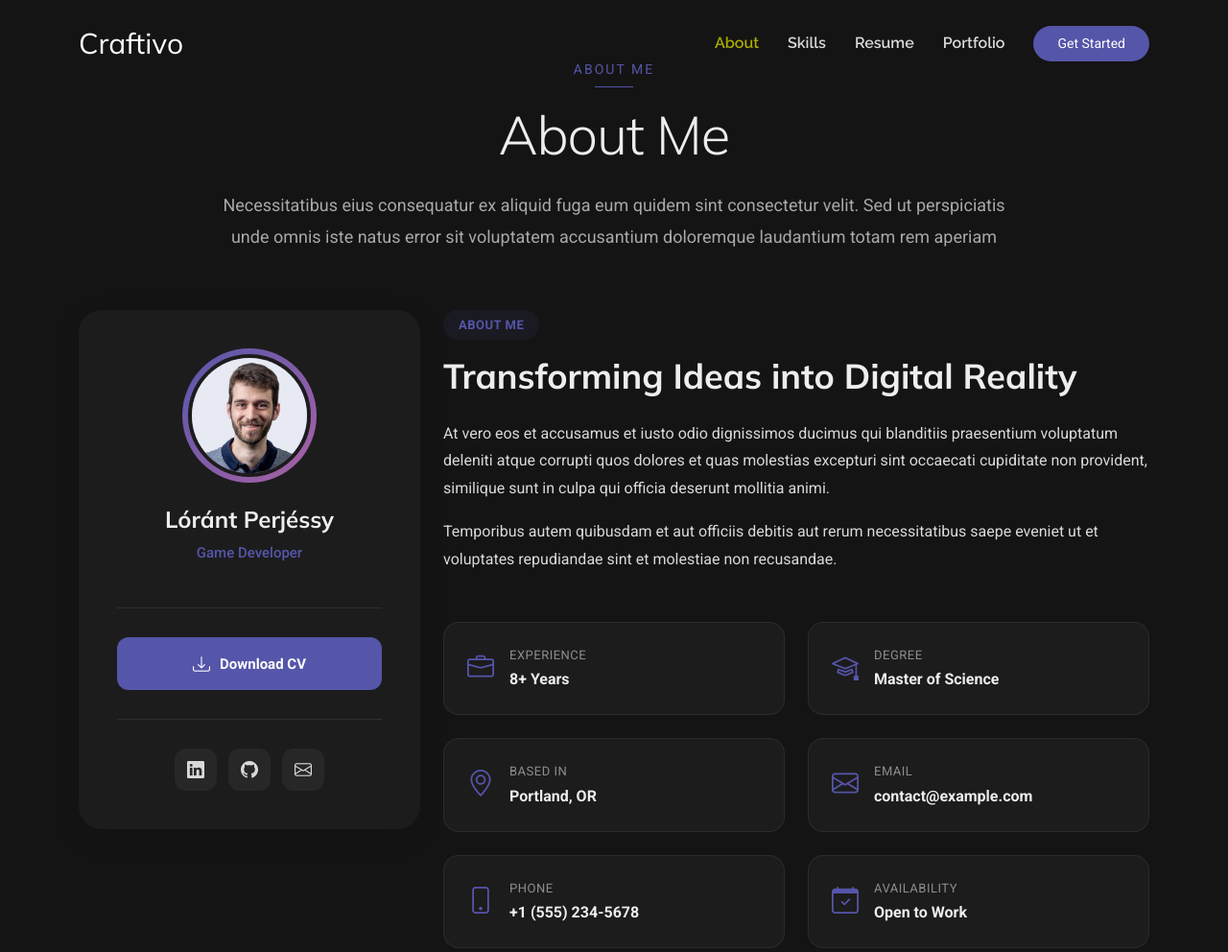
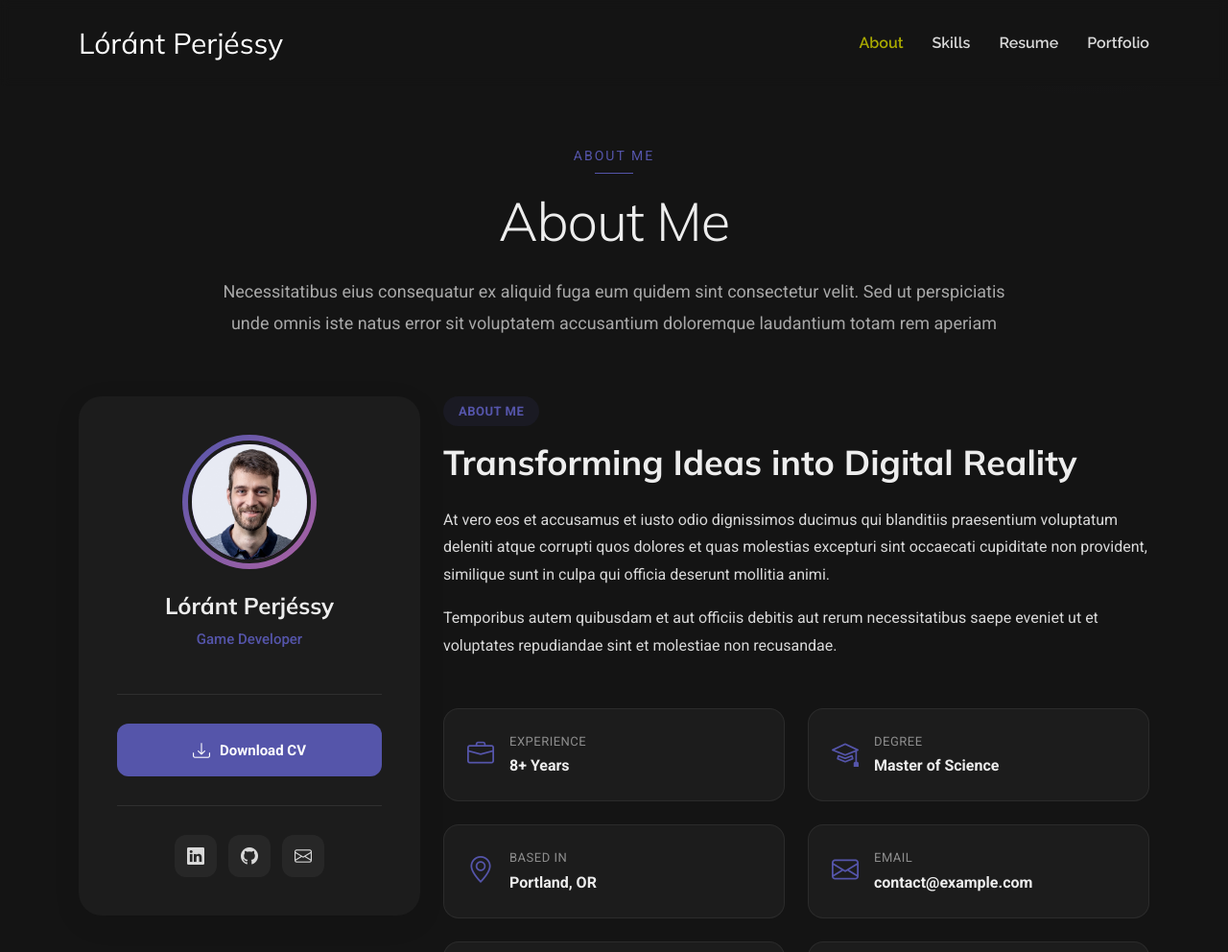
Before and after one commit to lostlont/lostlont.github.io, a plain HTML site: page cv/index.html in a window 1280 px wide. Shown: the top 992 px of the page at 96% size. Drawn offline with nearby package versions, Linux system fonts and the light colour scheme.

Commit message:
Navbar is sticky and uses blur
Replaced title with name
Removed unused Get Started button

```diff
--- a/cv/assets/css/main.css
+++ b/cv/assets/css/main.css
@@ -151,6 +151,7 @@ h6 {
   padding: 15px 0;
   transition: all 0.5s;
   z-index: 997;
+  backdrop-filter: blur(5px);
 }
 
 .header .logo {
--- a/cv/index.html
+++ b/cv/index.html
@@ -4,7 +4,7 @@
 <head>
   <meta charset="utf-8">
   <meta content="width=device-width, initial-scale=1.0" name="viewport">
-  <title>Index - Craftivo Bootstrap Template</title>
+  <title>Index - Lóránt Perjéssy</title>
   <meta name="description" content="">
   <meta name="keywords" content="">
 
@@ -37,13 +37,13 @@
 
 <body class="index-page">
 
-  <header id="header" class="header d-flex align-items-center fixed-top">
+  <header id="header" class="header d-flex align-items-center sticky-top">
     <div class="container-fluid container-xl position-relative d-flex align-items-center">
 
       <a href="index.html" class="logo d-flex align-items-center me-auto">
         <!-- Uncomment the line below if you also wish to use an image logo -->
         <!-- <img src="assets/img/logo.webp" alt=""> -->
-        <h1 class="sitename">Craftivo</h1>
+        <h1 class="sitename">Lóránt Perjéssy</h1>
       </a>
 
       <nav id="navmenu" class="navmenu">
@@ -55,8 +55,6 @@
         </ul>
         <i class="mobile-nav-toggle d-xl-none bi bi-list"></i>
       </nav>
-
-      <a class="btn-getstarted" href="#about">Get Started</a>
 
     </div>
   </header>
```
Also changed, not shown: cv/404.html (+1 -3 lines), cv/portfolio-details.html (+1 -3 lines), cv/privacy.html (+1 -3 lines), cv/starter-page.html (+1 -3 lines), cv/terms.html (+1 -3 lines).
